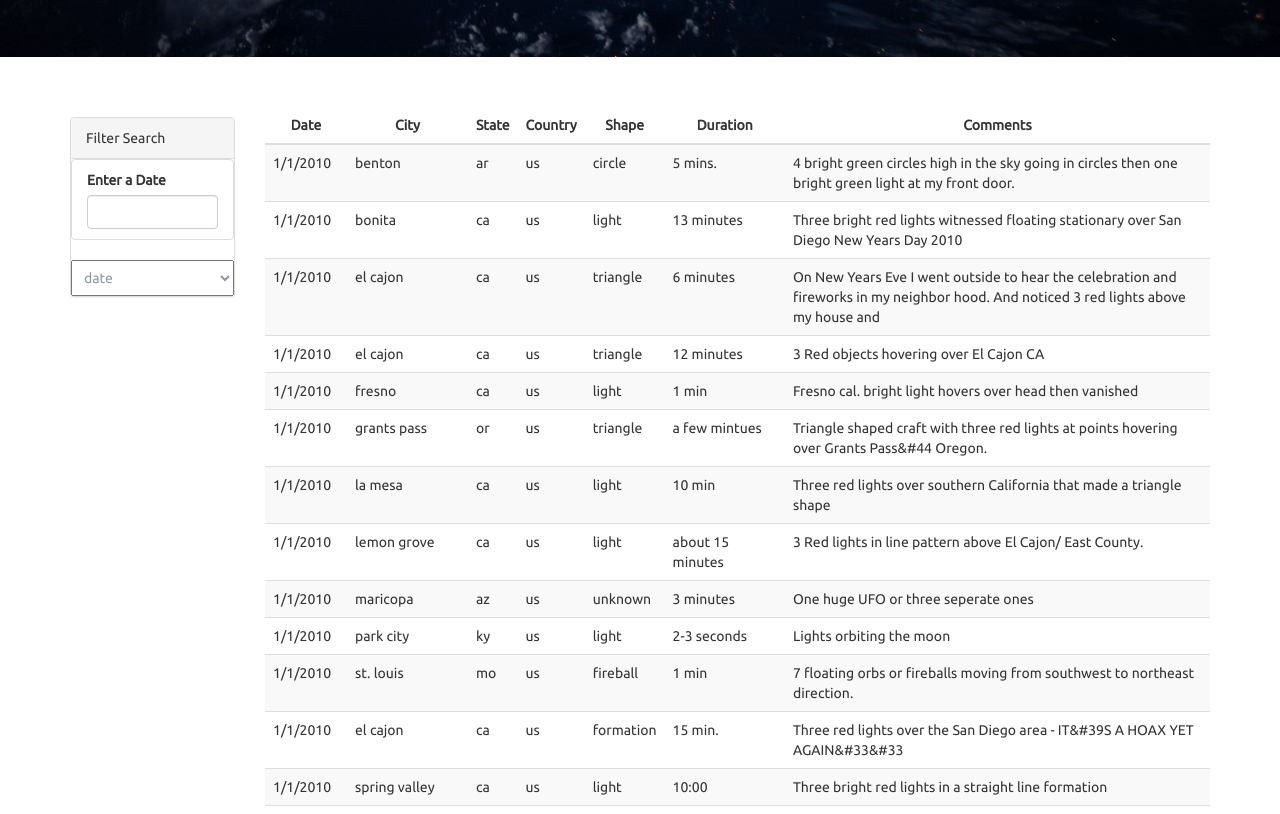
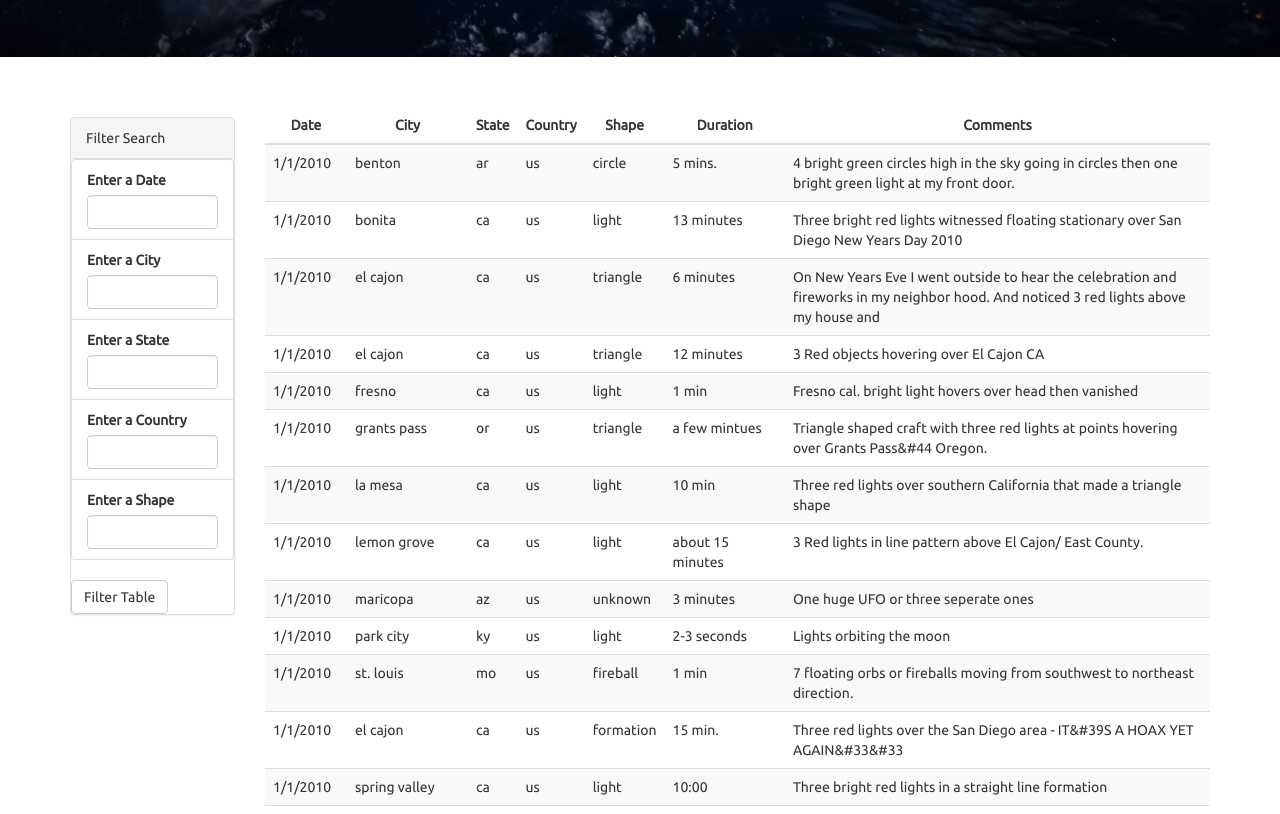
Before and after one commit to allychau/javascript-challenge, a plain HTML site: page UFO-level-2/index.html in a window 1280 px wide. Shown: the part 555-1369 px from the top of the page. Drawn offline with nearby package versions, Linux system fonts and the light colour scheme; files that its build step writes are made by us from their sources; files whose address does not match are found by name.

Commit message:
add input forms for all 5 categories

```diff
--- a/UFO-level-2/index.html
+++ b/UFO-level-2/index.html
@@ -47,17 +47,54 @@
                             class="form-control"
                             id="datetime"
                             type="text"
+                            placeholder=""
+                          />
+                        </li>
+                        <li class="filter list-group-item">
+                          <label for="city">Enter a City</label>
+                          <input
+                            class="form-control"
+                            id="city"
+                            type="text"
+                            placeholder=""
+                          />
+                        </li>
+                        <li class="filter list-group-item">
+                          <label for="city">Enter a State</label>
+                          <input
+                            class="form-control"
+                            id="state"
+                            type="text"
+                            placeholder=""
+                          />
+                        </li>
+                        <li class="filter list-group-item">
+                          <label for="city">Enter a Country</label>
+                          <input
+                            class="form-control"
+                            id="country"
+                            type="text"
+                            placeholder=""
+                          />
+                        </li>
+                        <li class="filter list-group-item">
+                          <label for="city">Enter a Shape</label>
+                          <input
+                            class="form-control"
+                            id="shape"
+                            type="text"
+                            placeholder=""
                           />
                         </li>
                       </ul>
                     </div>
-                    <select id="selDataset">
-                      <option value="date">date</option>
-                      <option value="city">city</option>
-                      <option value="state">state</option>
-                      <option value="country">country</option>
-                      <option value="shape">shape</option>
-                    </select>
+                    <button
+                      id="filter-btn"
+                      type="button"
+                      class="btn btn-default"
+                    >
+                      Filter Table
+                    </button>
                   </form>
                 </div>
               </div>
```
